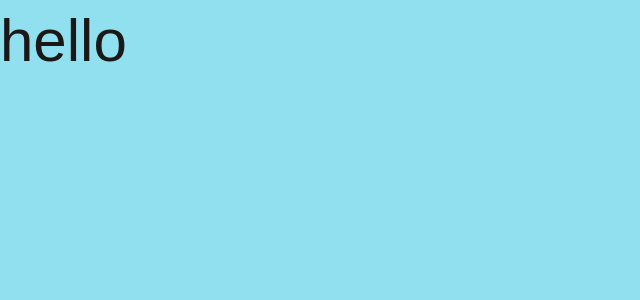
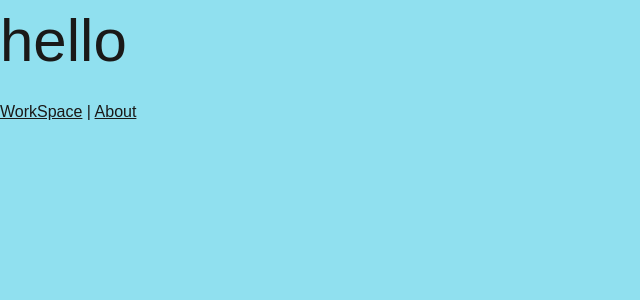
Before and after one commit to ylazarus/mellow-frontend, a Vue app: page / in a window 1280 px wide. Shown: the top 300 px of the page, without its empty margins (0-640 px from the left). Built offline with nearby package versions, Linux system fonts and the light colour scheme.

Commit message:
Added router links to homepage

```diff
--- a/src/views/home-page.vue
+++ b/src/views/home-page.vue
@@ -1,6 +1,8 @@
 
 <template>
   <h1>hello</h1>
+  <router-link to="/board">WorkSpace</router-link> |
+  <router-link to="/about">About</router-link>
 </template>
 
 <script>
```
